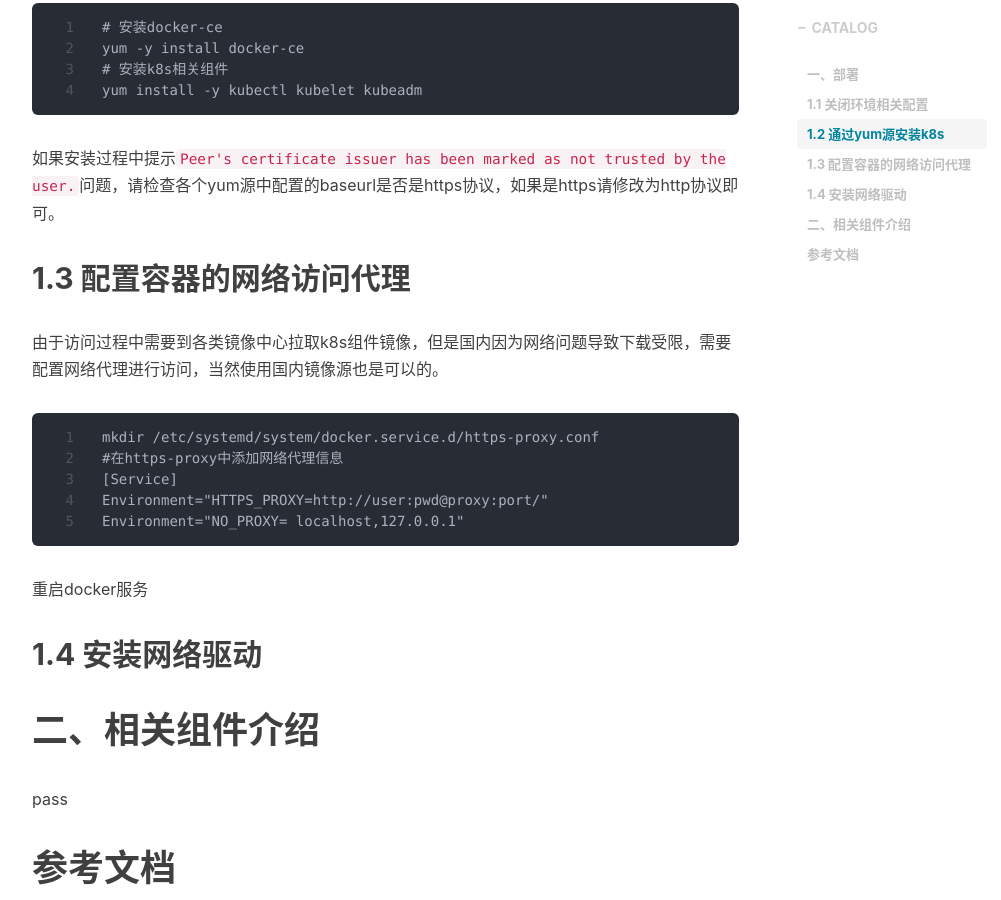
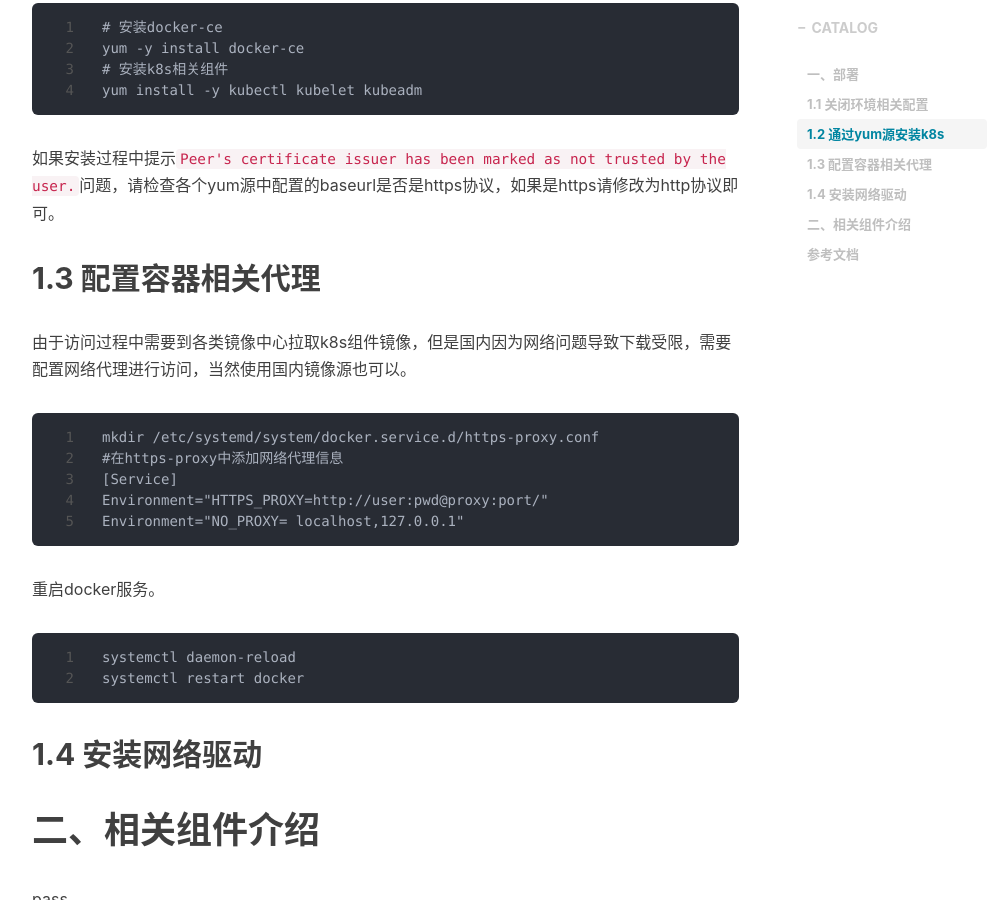
Before and after one commit to shihai1991/shihai1991.github.io, a Jekyll site: the page built from _posts/2022-09-14-K8S deployment.md, in a window 1280 px wide and 900 px high, scrolled down 1715 px. Shown: the whole window, without its empty margins (233-1234 px from the left). Built offline with Jekyll 4.4.1, drawn with Linux system fonts in a browser that asks for light colours; nearby versions of some CDN libraries; comment, search, counter and statistics services are not loaded.

Commit message:
Update 2022-09-14-K8S deployment.md

````diff
--- a/_posts/2022-09-14-K8S deployment.md
+++ b/_posts/2022-09-14-K8S deployment.md
@@ -64,8 +64,8 @@
 如果安装过程中提示`Peer's certificate issuer has been marked as not trusted by the user.`问题，请检查各个yum源中配置的baseurl是否是https协议，如果是https请修改为http协议即可。
 
 
-## 1.3 配置容器的网络访问代理
-由于访问过程中需要到各类镜像中心拉取k8s组件镜像，但是国内因为网络问题导致下载受限，需要配置网络代理进行访问，当然使用国内镜像源也是可以的。
+## 1.3 配置容器相关代理
+由于访问过程中需要到各类镜像中心拉取k8s组件镜像，但是国内因为网络问题导致下载受限，需要配置网络代理进行访问，当然使用国内镜像源也可以。
 ```
 mkdir /etc/systemd/system/docker.service.d/https-proxy.conf
 #在https-proxy中添加网络代理信息
@@ -73,7 +73,13 @@
 Environment="HTTPS_PROXY=http://user:pwd@proxy:port/"
 Environment="NO_PROXY= localhost,127.0.0.1"
 ```
-重启docker服务
+
+重启docker服务。
+```
+systemctl daemon-reload
+systemctl restart docker
+```
+
 ## 1.4 安装网络驱动
 
 
````
